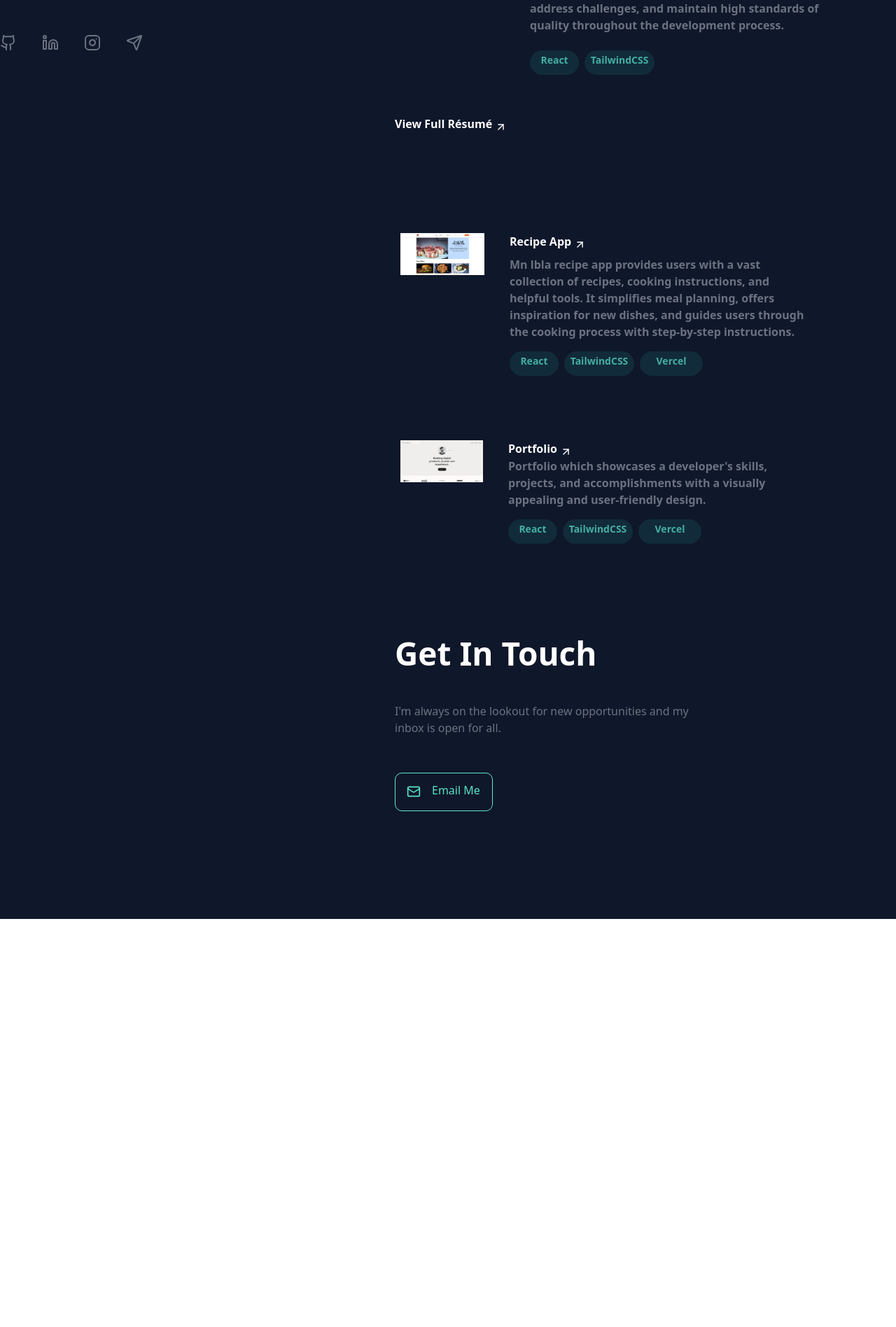
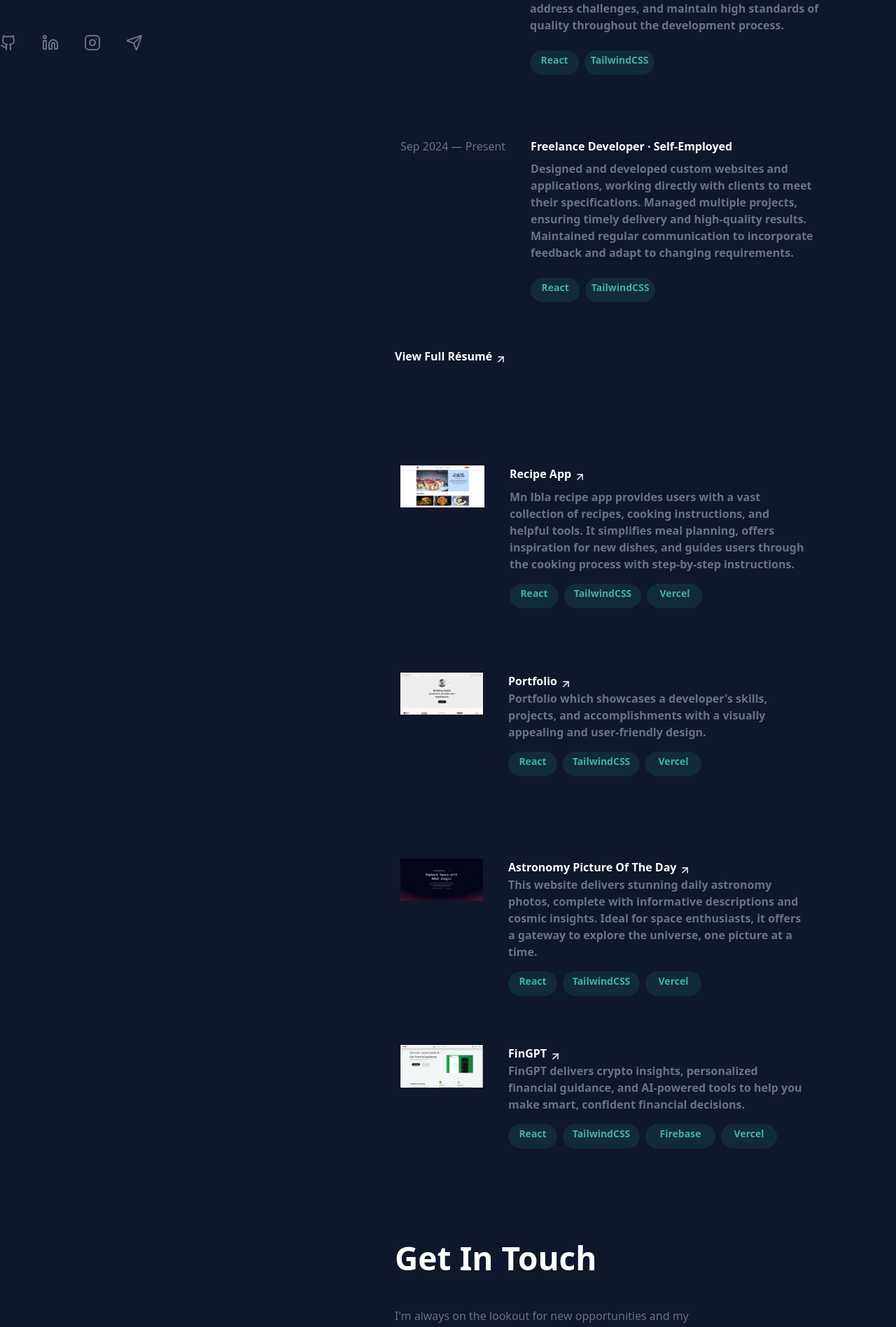
Before and after one commit to akinahom-gt/PortfolioProject, a React (Vite) app: page / in a window 1280 px wide. Shown: the part 889-2785 px from the top of the page at 70% size. Before the commit the page ends 2202 px from the top, so only its background shows below. Built offline with nearby package versions, Linux system fonts and the light colour scheme.

Commit message:
portfolio project

```diff
--- a/src/components/About.jsx
+++ b/src/components/About.jsx
@@ -4,7 +4,7 @@ const about = () => {
   return (
     <div id="about" className="text-white px-4  ">
       <h1 className="uppercase font-bold lg:hidden">About</h1>
-      <h2 className="py-6 text-lg text-gray-500 flex- flex-wrap lg:w-[550px] h-[500px]">
+      <h2 className="py-6 text-lg text-gray-500 flex flex-wrap w-[500px] lg:w-[550px] h-[500px]">
         <p>
           {" "}
           I'm software engineer specializing in front-end development, my
--- a/src/components/Experience.jsx
+++ b/src/components/Experience.jsx
@@ -35,6 +35,33 @@ const experience = () => {
           </div>
         </div>
       </div>
+      <div className=" grid grid-col lg:flex gap-9 w-[650px] h-[300px] py-8 px-2 rounded-lg hover:border-2 hover:text-[#45aea4] hover:border-slate-800/50 hover:border-t-teal-300/20 hover:bg-slate-800/50">
+        <div>
+          <h2 className="text-gray-500">Sep 2024 — Present</h2>
+        </div>
+        <div>
+          <h2 className="font-bold flex gap-1 hover:text-[#45aea4]">
+            Freelance Developer · Self-Employed{" "}
+            {/* <ArrowUpRight size={17} className="mt-2" /> */}
+          </h2>
+
+          <h2 className="text-gray-500 font-semibold lg:w-[430px] py-2">
+            Designed and developed custom websites and applications, working
+            directly with clients to meet their specifications. Managed multiple
+            projects, ensuring timely delivery and high-quality results.
+            Maintained regular communication to incorporate feedback and adapt
+            to changing requirements.
+          </h2>
+          <div className="flex flex-wrap text-[#45aea4] text-center text-sm font-bold gap-2 py-4">
+            <div className="w-[70px] h-[35px] bg-[#112b3a] py-1 rounded-[60px]">
+              React
+            </div>
+            <div className="w-[100px] h-[35px] bg-[#112b3a] py-1 rounded-[60px]">
+              TailwindCSS
+            </div>
+          </div>
+        </div>
+      </div>
       <a
         href="https://drive.google.com/file/d/1xShTkD4o62MB6_oA9c75eWDPgADnfGbD/view?usp=sharing"
         className="font-bold h-[100px] flex gap-1 hover:text-[#45aea4]"
--- a/src/components/Information.jsx
+++ b/src/components/Information.jsx
@@ -75,8 +75,8 @@ const Information = () => {
         </div>
       </aside>
 
-      <main class="col-span-6">
-        <About />
+      <main class="">
+        <About  />
         <Experience />
         <Projects />
         <Writing />
--- a/src/components/Projects.jsx
+++ b/src/components/Projects.jsx
@@ -2,12 +2,14 @@ import React from "react";
 import { ArrowUpRight, Star, Download, ArrowRight } from "lucide-react";
 import recipe from "../assets/images/recipe.jpg";
 import portfolio from "../assets/images/portfolio.jpg";
+import nasa from "../assets/images/nasa.jpg";
+import fingpt from "../assets/images/fingpt.jpg";
 
 const projects = () => {
   return (
     <div id="projects" className="grid grid-col space-y-9 text-white px-4">
       <h1 className="uppercase font-bold lg:hidden">Projects</h1>
-      <div className="flex gap-9 w-[630px] h-[260px] py-8 px-2 rounded-lg hover:border-2 hover:text-[#45aea4] hover:border-slate-800/50 hover:border-t-teal-300/20 hover:bg-slate-800/50">
+      <div className="grid grid-col lg:flex gap-9 w-[630px] h-[260px] py-8 px-2 rounded-lg hover:border-2 hover:text-[#45aea4] hover:border-slate-800/50 hover:border-t-teal-300/20 hover:bg-slate-800/50">
         <div className="w-[120px]">
           <img src={recipe} alt="" />
         </div>
@@ -29,18 +31,18 @@ const projects = () => {
             <div className="w-[70px] h-[35px] bg-[#112b3a] py-1 rounded-[60px]">
               React
             </div>
-            <div className="w-[100px] h-[35px] bg-[#112b3a] py-1 rounded-[60px]">
+            <div className="w-[110px] h-[35px] bg-[#112b3a] py-1 rounded-[60px]">
               TailwindCSS
             </div>
-            <div className="w-[90px] h-[35px] bg-[#112b3a] py-1 rounded-[60px]">
+            <div className="w-[80px] h-[35px] bg-[#112b3a] py-1 rounded-[60px]">
               Vercel
             </div>
           </div>
         </div>
       </div>
 
-      <div className="flex gap-9 w-[600px] h-[230px] py-8 px-2 rounded-lg hover:border-2 hover:text-[#45aea4] hover:border-slate-800/50 hover:border-t-teal-300/20 hover:bg-slate-800/50 ">
-        <div className="w-[1120px]">
+      <div className=" grid grid-col lg:flex gap-9 w-[600px] h-[230px] py-8 px-2 rounded-lg hover:border-2 hover:text-[#45aea4] hover:border-slate-800/50 hover:border-t-teal-300/20 hover:bg-slate-800/50 ">
+        <div className="w-16 lg:w-[120px]">
           <img src={portfolio} alt="" />
         </div>
         <div>
@@ -59,10 +61,75 @@ const projects = () => {
             <div className="w-[70px] h-[35px] bg-[#112b3a] py-1 rounded-[60px]">
               React
             </div>
-            <div className="w-[100px] h-[35px] bg-[#112b3a] py-1 rounded-[60px]">
+            <div className="w-[110px] h-[35px] bg-[#112b3a] py-1 rounded-[60px]">
               TailwindCSS
             </div>
-            <div className="w-[90px] h-[35px] bg-[#112b3a] py-1 rounded-[60px]">
+            <div className="w-[80px] h-[35px] bg-[#112b3a] py-1 rounded-[60px]">
+              Vercel
+            </div>
+          </div>
+        </div>
+      </div>
+      <div className=" grid grid-col lg:flex gap-9 w-[600px] h-[230px] py-8 px-2 rounded-lg hover:border-2 hover:text-[#45aea4] hover:border-slate-800/50 hover:border-t-teal-300/20 hover:bg-slate-800/50 ">
+        <div className="w-16 lg:w-[120px]">
+          <img src={nasa} alt="" />
+        </div>
+        <div>
+          <a
+            href="https://nasa-mu.vercel.app/"
+            className="font-bold flex gap-1 hover:text-[#45aea4]"
+          >
+            Astronomy Picture Of The Day{" "}
+            <ArrowUpRight size={17} className="mt-2" />
+          </a>
+          <h2 className="text-gray-500 font-semibold lg:w-[430px]">
+            This website delivers stunning daily astronomy photos, complete with
+            informative descriptions and cosmic insights. Ideal for space
+            enthusiasts, it offers a gateway to explore the universe, one
+            picture at a time.
+          </h2>
+
+          <div className="flex flex-wrap text-[#45aea4] text-center text-sm font-bold gap-2 py-4">
+            <div className="w-[70px] h-[35px] bg-[#112b3a] py-1 rounded-[60px]">
+              React
+            </div>
+            <div className="w-[110px] h-[35px] bg-[#112b3a] py-1 rounded-[60px]">
+              TailwindCSS
+            </div>
+            <div className="w-[80px] h-[35px] bg-[#112b3a] py-1 rounded-[60px]">
+              Vercel
+            </div>
+          </div>
+        </div>
+      </div>
+      <div className=" grid grid-col lg:flex gap-9 w-[600px] h-[230px] py-8 px-2 rounded-lg hover:border-2 hover:text-[#45aea4] hover:border-slate-800/50 hover:border-t-teal-300/20 hover:bg-slate-800/50 ">
+        <div className="w-16 lg:w-[120px]">
+          <img src={fingpt} alt="" />
+        </div>
+        <div>
+          <a
+            href="https://finchat-mu.vercel.app/"
+            className="font-bold flex gap-1 hover:text-[#45aea4]"
+          >
+            FinGPT <ArrowUpRight size={17} className="mt-2" />
+          </a>
+          <h2 className="text-gray-500 font-semibold lg:w-[430px]">
+            FinGPT delivers crypto insights, personalized financial
+            guidance, and AI-powered tools to help you make smart, confident
+            financial decisions.
+          </h2>
+
+          <div className="flex flex-wrap text-[#45aea4] text-center text-sm font-bold gap-2 py-4">
+            <div className="w-[70px] h-[35px] bg-[#112b3a] py-1 rounded-[60px]">
+              React
+            </div>
+            <div className="w-[110px] h-[35px] bg-[#112b3a] py-1 rounded-[60px]">
+              TailwindCSS
+            </div>
+            <div className="w-[100px] h-[35px] bg-[#112b3a] py-1 rounded-[60px]">
+              Firebase
+            </div>
+            <div className="w-[80px] h-[35px] bg-[#112b3a] py-1 rounded-[60px]">
               Vercel
             </div>
           </div>
```
Also changed, not shown: src/assets/images/fingpt.jpg (added), src/assets/images/nasa.jpg (added).
